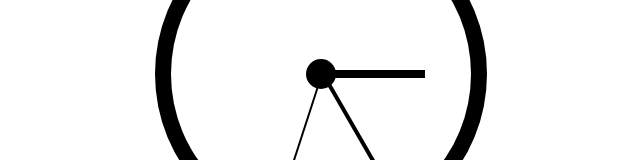
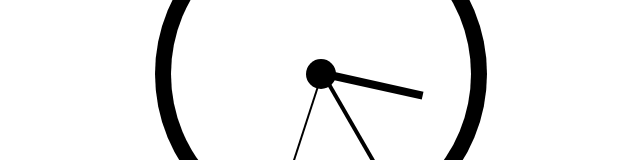
Before and after one commit to faizanu94/clock, a React (Create React App) app: page / in a window 1280 px wide. Shown: the part 326-486 px from the top of the page, without its empty margins (319-959 px from the left). Built offline with nearby package versions, Linux system fonts and the light colour scheme.

Commit message:
handle hours angle

```diff
--- a/src/clock/index.js
+++ b/src/clock/index.js
@@ -13,7 +13,7 @@ function Clock() {
   }, []);
 
   const timers = {
-    'hours': (date.getHours() % 12) * 30,
+    'hours': ((date.getHours() % 12) * 30) + (date.getMinutes() * 0.5),
     'minutes': date.getMinutes() * 6,
     'seconds': date.getSeconds() * 6
   };
```
Also changed, not shown: 1 other file (tests, documents, lock files or other folders).
